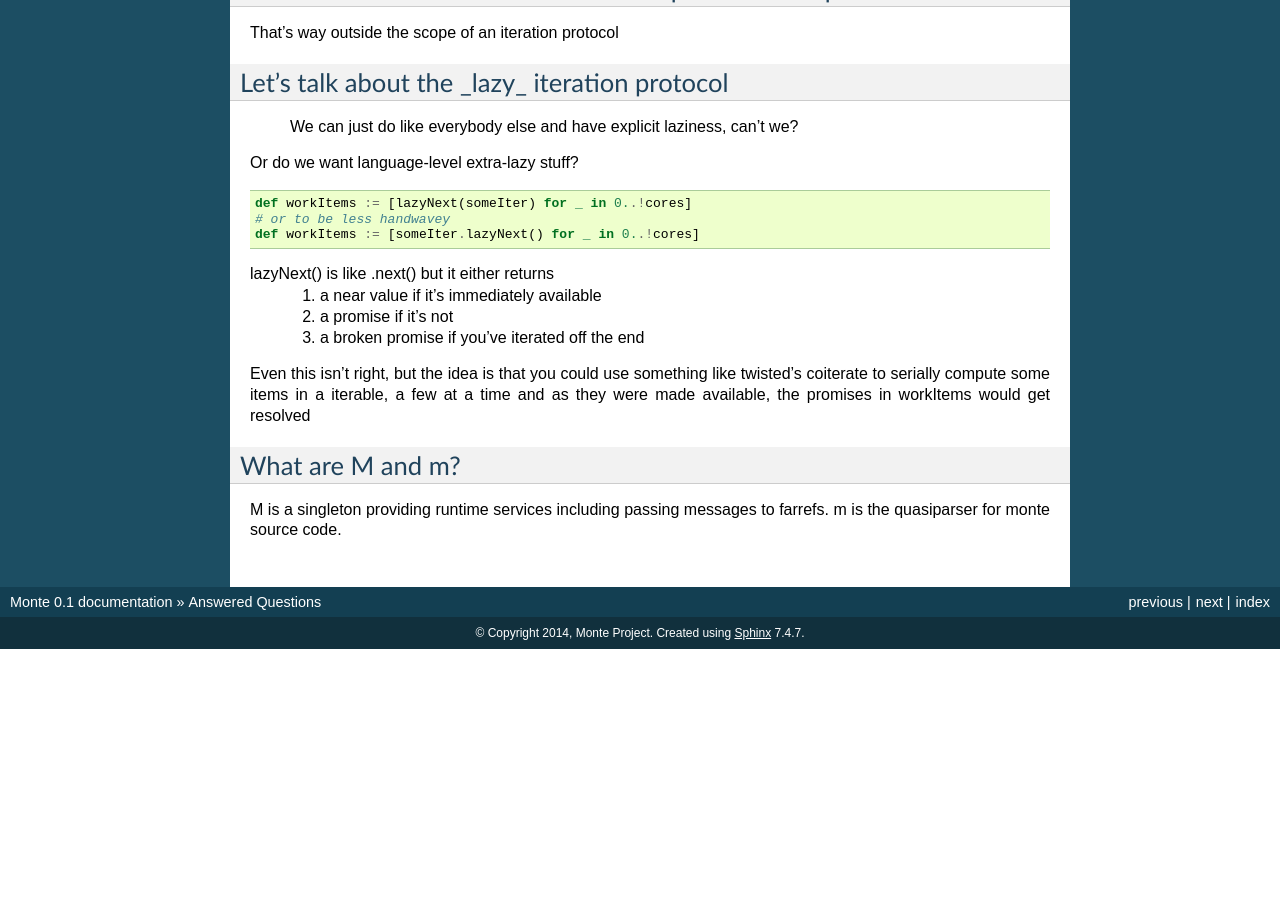
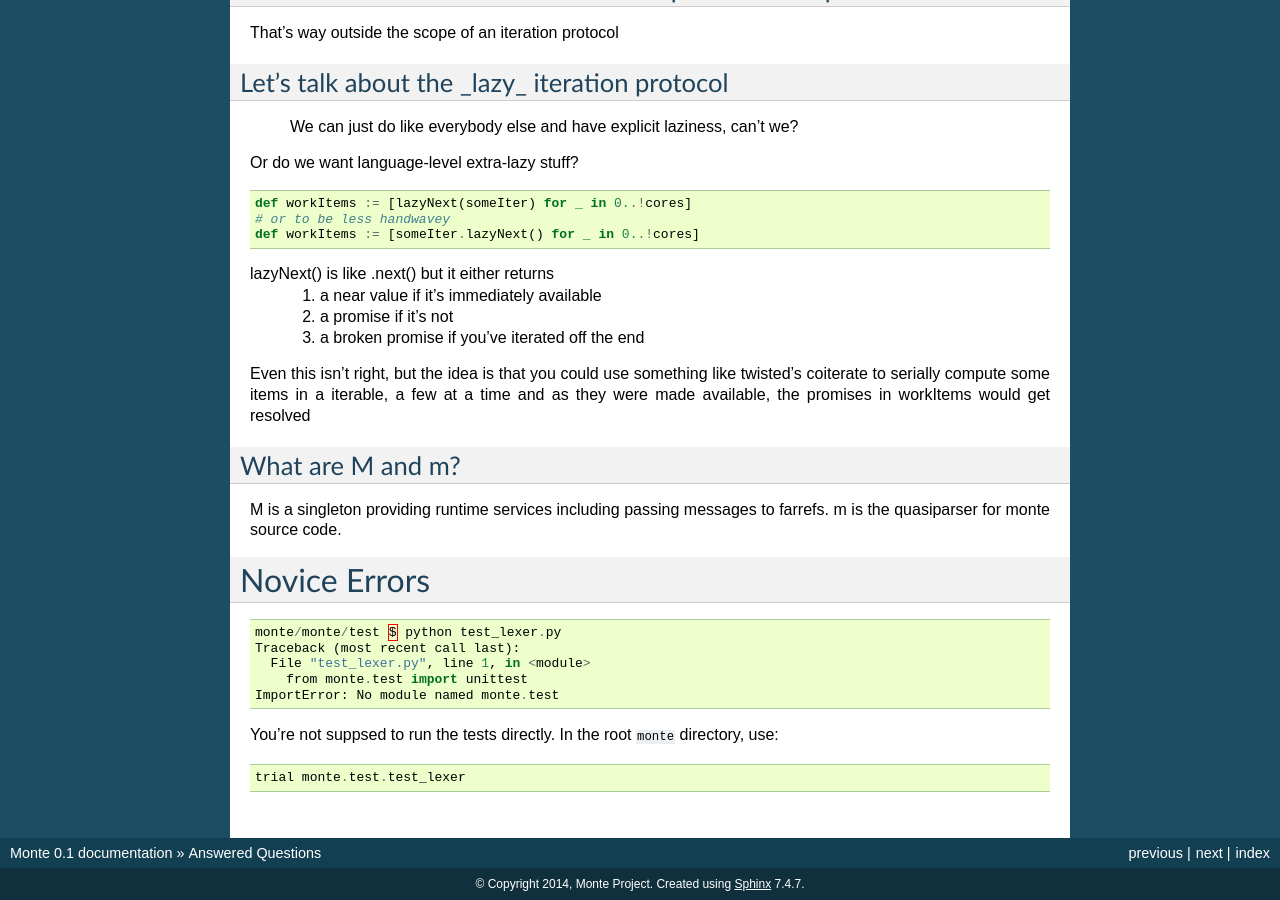
Before and after one commit to monte-language/monte, a Sphinx documentation site: the page built from docs/source/faq.rst, in a window 1280 px wide and 900 px high, scrolled down 3602 px. Built offline with Sphinx 7.4.7, drawn with Linux system fonts in a browser that asks for light colours; pages that are not in the unit, such as notebooks, are missing from menus; before the commit the page ends 4251 px from its top, so only the background shows below that.

Commit message:
faq: start edunham's menagerie of brainless errors

```diff
--- a/docs/source/faq.rst
+++ b/docs/source/faq.rst
@@ -253,3 +253,19 @@
 
 M is a singleton providing runtime services including passing messages to
 farrefs. m is the quasiparser for monte source code.
+
+Novice Errors
+=============
+
+::
+
+    monte/monte/test $ python test_lexer.py
+    Traceback (most recent call last):
+      File "test_lexer.py", line 1, in <module>
+        from monte.test import unittest
+    ImportError: No module named monte.test
+
+You're not suppsed to run the tests directly. In the root ``monte`` directory,
+use::
+
+    trial monte.test.test_lexer
```
